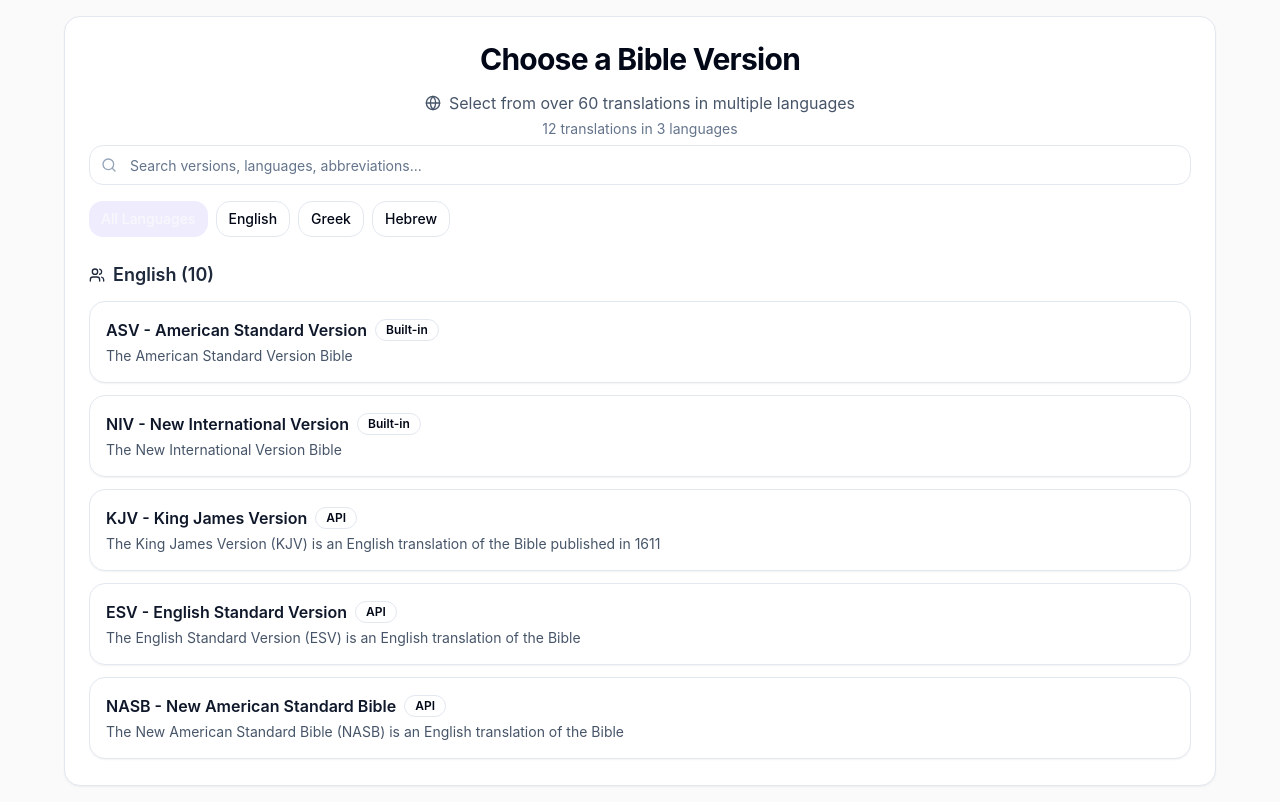
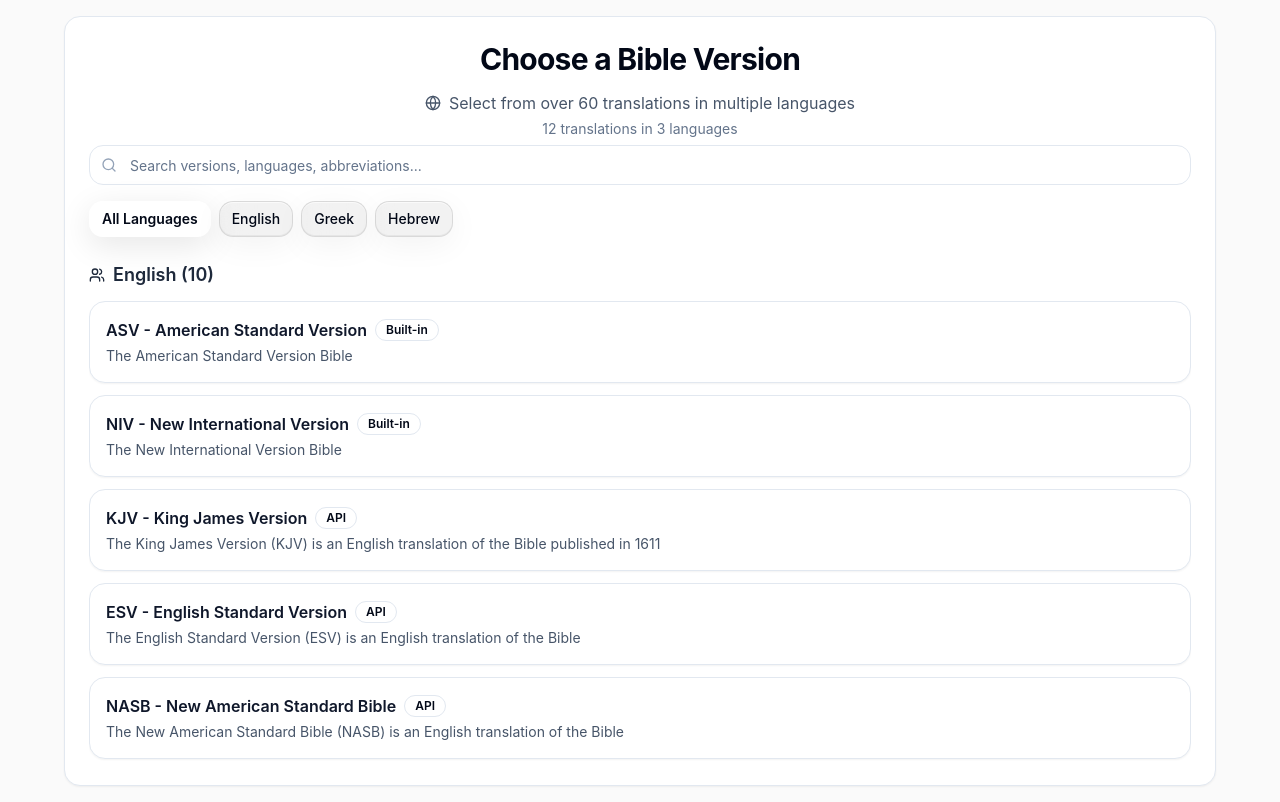
Before and after one commit to desvon7/jesus-cares, a React (Vite) app: page /bible in a window 1280 px wide. Built offline with nearby package versions, Linux system fonts and the light colour scheme; a web font is replaced by a local one.

Commit message:
Add glass morphism to buttons

```diff
--- a/src/components/Bible3D.tsx
+++ b/src/components/Bible3D.tsx
@@ -81,6 +81,7 @@ const BibleModel: React.FC<BibleModelProps> = ({
       </mesh>
 
       {/* Title on front cover - more elegant typography */}
+      {/* @ts-ignore */}
       <Text
         position={[0, 0.2, 0.151]}
         rotation={[0, 0, 0]}
@@ -95,6 +96,7 @@ const BibleModel: React.FC<BibleModelProps> = ({
       </Text>
 
       {/* Title on spine - with matching typography */}
+      {/* @ts-ignore */}
       <Text
         position={[-0.6, 0, 0.026]}
         rotation={[0, Math.PI/2, Math.PI/2]}
--- a/src/components/ButtonPrimary.tsx
+++ b/src/components/ButtonPrimary.tsx
@@ -18,8 +18,8 @@ const ButtonPrimary: React.FC<ButtonPrimaryProps> = ({
   return (
     <button
       onClick={onClick}
-      className={`action-button-glow relative bg-white text-black rounded-full px-6 py-3 font-medium
-        transition-all duration-300 hover:shadow-lg flex items-center gap-2 ${className}`}
+      className={`glass-primary group relative text-foreground rounded-2xl px-6 py-3 font-semibold
+        flex items-center gap-2 ${className}`}
     >
       {children}
       {icon && <ArrowRight size={16} className="transition-transform duration-300 group-hover:translate-x-1" />}
--- a/src/components/ButtonSecondary.tsx
+++ b/src/components/ButtonSecondary.tsx
@@ -18,9 +18,8 @@ const ButtonSecondary: React.FC<ButtonSecondaryProps> = ({
   return (
     <button
       onClick={onClick}
-      className={`group relative border border-white/20 hover:border-adam-pink/50 bg-adam-gray/50
-        text-white rounded-full px-6 py-3 font-medium
-        transition-all duration-300 hover:shadow-lg flex items-center gap-2 ${className}`}
+      className={`glass-secondary group relative text-foreground rounded-2xl px-6 py-3 font-medium
+        flex items-center gap-2 ${className}`}
     >
       {children}
       {icon && (
--- a/src/components/ui/button.tsx
+++ b/src/components/ui/button.tsx
@@ -5,18 +5,18 @@ import { cva, type VariantProps } from "class-variance-authority"
 import { cn } from "@/lib/utils"
 
 const buttonVariants = cva(
-  "inline-flex items-center justify-center gap-2 whitespace-nowrap rounded-md text-sm font-medium ring-offset-background transition-colors focus-visible:outline-none focus-visible:ring-2 focus-visible:ring-ring focus-visible:ring-offset-2 disabled:pointer-events-none disabled:opacity-50 [&_svg]:pointer-events-none [&_svg]:size-4 [&_svg]:shrink-0",
+  "inline-flex items-center justify-center gap-2 whitespace-nowrap rounded-xl text-sm font-medium ring-offset-background transition-all duration-300 focus-visible:outline-none focus-visible:ring-2 focus-visible:ring-ring focus-visible:ring-offset-2 disabled:pointer-events-none disabled:opacity-50 [&_svg]:pointer-events-none [&_svg]:size-4 [&_svg]:shrink-0",
   {
     variants: {
       variant: {
-        default: "bg-primary text-primary-foreground hover:bg-primary/90",
+        default: "glass-primary text-foreground font-semibold",
         destructive:
-          "bg-destructive text-destructive-foreground hover:bg-destructive/90",
+          "bg-destructive text-destructive-foreground hover:bg-destructive/90 backdrop-blur-sm",
         outline:
-          "border border-input bg-background hover:bg-accent hover:text-accent-foreground",
+          "glass-secondary text-foreground font-medium",
         secondary:
-          "bg-secondary text-secondary-foreground hover:bg-secondary/80",
-        ghost: "hover:bg-accent hover:text-accent-foreground",
+          "glass-secondary text-foreground font-medium",
+        ghost: "hover:glass-secondary text-foreground",
         link: "text-primary underline-offset-4 hover:underline",
       },
       size: {
--- a/src/index.css
+++ b/src/index.css
@@ -177,6 +177,87 @@
     color: transparent;
   }
 
+  /* Glassmorphism Effects */
+  .glass-primary {
+    background: rgba(255, 255, 255, 0.1);
+    backdrop-filter: blur(20px);
+    -webkit-backdrop-filter: blur(20px);
+    border: 1px solid rgba(255, 255, 255, 0.2);
+    box-shadow:
+      0 8px 32px rgba(0, 0, 0, 0.1),
+      inset 0 1px 0 rgba(255, 255, 255, 0.4),
+      inset 0 -1px 0 rgba(255, 255, 255, 0.1);
+    transition: all 0.3s cubic-bezier(0.4, 0, 0.2, 1);
+  }
+
+  .glass-primary:hover {
+    background: rgba(255, 255, 255, 0.15);
+    border-color: rgba(255, 255, 255, 0.3);
+    box-shadow:
+      0 12px 40px rgba(0, 0, 0, 0.15),
+      inset 0 1px 0 rgba(255, 255, 255, 0.5),
+      inset 0 -1px 0 rgba(255, 255, 255, 0.2);
+    transform: translateY(-2px);
+  }
+
+  .glass-secondary {
+    background: rgba(0, 0, 0, 0.05);
+    backdrop-filter: blur(20px);
+    -webkit-backdrop-filter: blur(20px);
+    border: 1px solid rgba(0, 0, 0, 0.1);
+    box-shadow:
+      0 8px 32px rgba(0, 0, 0, 0.05),
+      inset 0 1px 0 rgba(255, 255, 255, 0.6),
+      inset 0 -1px 0 rgba(0, 0, 0, 0.05);
+    transition: all 0.3s cubic-bezier(0.4, 0, 0.2, 1);
+  }
+
+  .glass-secondary:hover {
+    background: rgba(0, 0, 0, 0.08);
+    border-color: rgba(0, 0, 0, 0.15);
+    box-shadow:
+      0 12px 40px rgba(0, 0, 0, 0.08),
+      inset 0 1px 0 rgba(255, 255, 255, 0.7),
+      inset 0 -1px 0 rgba(0, 0, 0, 0.08);
+    transform: translateY(-2px);
+  }
+
+  .dark .glass-primary {
+    background: rgba(255, 255, 255, 0.08);
+    border-color: rgba(255, 255, 255, 0.15);
+    box-shadow:
+      0 8px 32px rgba(0, 0, 0, 0.3),
+      inset 0 1px 0 rgba(255, 255, 255, 0.2),
+      inset 0 -1px 0 rgba(255, 255, 255, 0.05);
+  }
+
+  .dark .glass-primary:hover {
+    background: rgba(255, 255, 255, 0.12);
+    border-color: rgba(255, 255, 255, 0.25);
+    box-shadow:
+      0 12px 40px rgba(0, 0, 0, 0.4),
+      inset 0 1px 0 rgba(255, 255, 255, 0.3),
+      inset 0 -1px 0 rgba(255, 255, 255, 0.1);
+  }
+
+  .dark .glass-secondary {
+    background: rgba(0, 0, 0, 0.2);
+    border-color: rgba(255, 255, 255, 0.1);
+    box-shadow:
+      0 8px 32px rgba(0, 0, 0, 0.4),
+      inset 0 1px 0 rgba(255, 255, 255, 0.1),
+      inset 0 -1px 0 rgba(0, 0, 0, 0.2);
+  }
+
+  .dark .glass-secondary:hover {
+    background: rgba(0, 0, 0, 0.25);
+    border-color: rgba(255, 255, 255, 0.15);
+    box-shadow:
+      0 12px 40px rgba(0, 0, 0, 0.5),
+      inset 0 1px 0 rgba(255, 255, 255, 0.15),
+      inset 0 -1px 0 rgba(0, 0, 0, 0.25);
+  }
+
   /* Glowing hover effect */
   .hover-glow {
     transition: all 0.3s ease;
```
